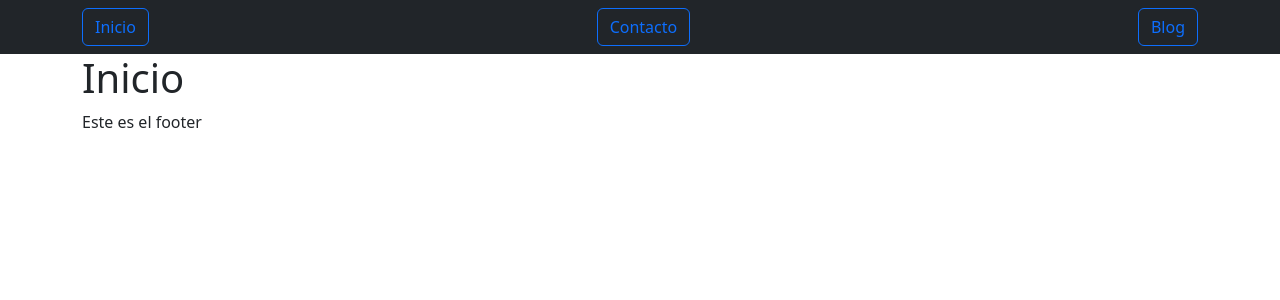
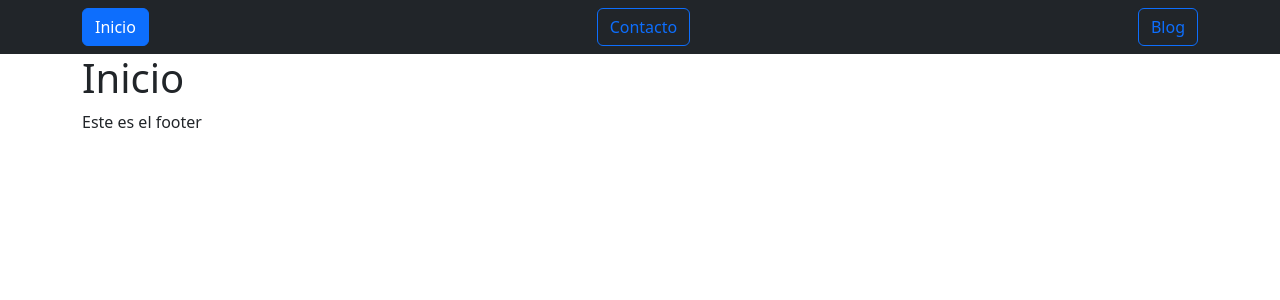
Before and after one commit to YamiGitOne/ReactRouterExample, a React (Vite) app: page / in a window 1280 px wide. Shown: the top 300 px of the page. Built offline with nearby package versions, Linux system fonts and the light colour scheme.

Commit message:
componente NavLink + 404

```diff
--- a/src/components/Navbar.jsx
+++ b/src/components/Navbar.jsx
@@ -1,13 +1,13 @@
-import { Link } from "react-router-dom";
+import { NavLink } from "react-router-dom";
 
 
 const Navbar = () => {
 return (
     <div className="navbar navbar-dark bg-dark">
         <div className="container">
-            <Link className="btn btn-outline-primary" to="/">Inicio</Link>
-            <Link className="btn btn-outline-primary" to="/contacto">Contacto</Link>
-            <Link className="btn btn-outline-primary" to="/blog">Blog</Link>
+            <NavLink className="btn btn-outline-primary" to="/">Inicio</NavLink>
+            <NavLink className="btn btn-outline-primary" to="/contacto">Contacto</NavLink>
+            <NavLink className="btn btn-outline-primary" to="/blog">Blog</NavLink>
         </div>
     </div>
 );
--- a/src/pages/NotFound.jsx
+++ b/src/pages/NotFound.jsx
@@ -1,7 +1,9 @@
+import { Link } from "react-router-dom";
 const NotFound = () =>{
     return (
         <>
         <h1>404</h1>
+        <Link className="btn btn-outline-primary" to="/">Volver al inicio</Link>
         </>
     );
 };
```
